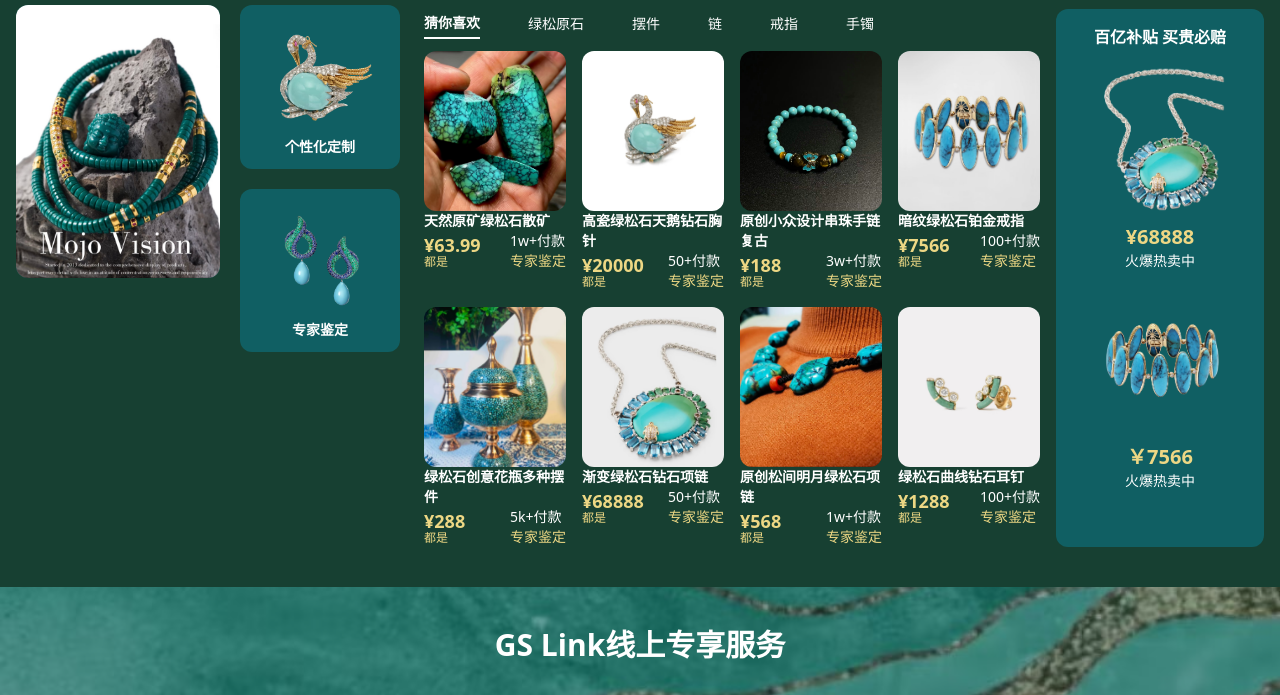
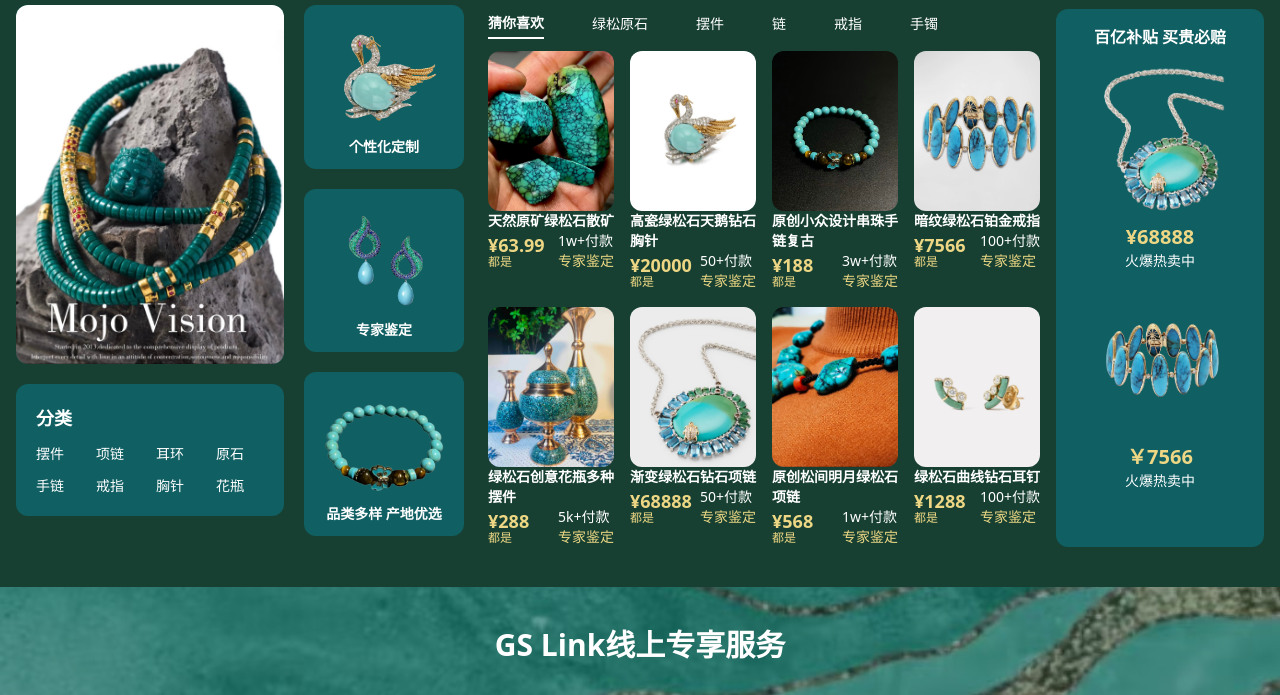
Before and after one commit to mamorshedalam/gs-link, a website: page index.html in a window 1280 px wide. Shown: the part 327-1022 px from the top of the page. Drawn offline with Linux system fonts and the light colour scheme.

Commit message:
index page updated

```diff
--- a/index.html
+++ b/index.html
@@ -126,7 +126,7 @@
 
      <div class="container">
           <div class="flex flex-wrap gap-6">
-               <aside class="flex gap-5 w-sm">
+               <aside class="flex gap-5 w-md">
                     <div class="basis-0 grow space-y-5">
                          <div class="bg-spotlight rounded-xl p-5">
                               <h2 class="font-semibold text-lg mb-3">分类</h2>
@@ -148,6 +148,19 @@
                          <div class="bg-spotlight rounded-xl overflow-hidden w-full">
                               <img src="./assets/img/1/佛海报.jpg" alt="佛海报">
                          </div>
+                         <div class="bg-spotlight rounded-xl p-5">
+                              <h2 class="font-semibold text-lg mb-3">分类</h2>
+                              <ul class="grid grid-cols-4 gap-3">
+                                   <li><a href="">摆件</a></li>
+                                   <li><a href="">项链</a></li>
+                                   <li><a href="">耳环</a></li>
+                                   <li><a href="">原石</a></li>
+                                   <li><a href="">手链</a></li>
+                                   <li><a href="">戒指</a></li>
+                                   <li><a href="">胸针</a></li>
+                                   <li><a href="">花瓶</a></li>
+                              </ul>
+                         </div>
                     </div>
                     <div class="w-40 space-y-5 font-semibold text-center">
                          <div class="bg-spotlight rounded-xl px-5 py-3">
@@ -166,6 +179,12 @@
                               <img src="./assets/img/1/68165986686115736.png" alt="天鹅胸针" class="mx-auto object-cover">
                               <a href="">
                                    <h2>专家鉴定</h2>
+                              </a>
+                         </div>
+                         <div class="bg-spotlight rounded-xl px-5 py-3">
+                              <img src="./assets/img/1/蝴蝶手串.png" alt="蝴蝶手串" class="mx-auto object-cover">
+                              <a href="">
+                                   <h2>品类多样 产地优选</h2>
                               </a>
                          </div>
                     </div>
```
Also changed, not shown: assets/css/tailwind.css.
